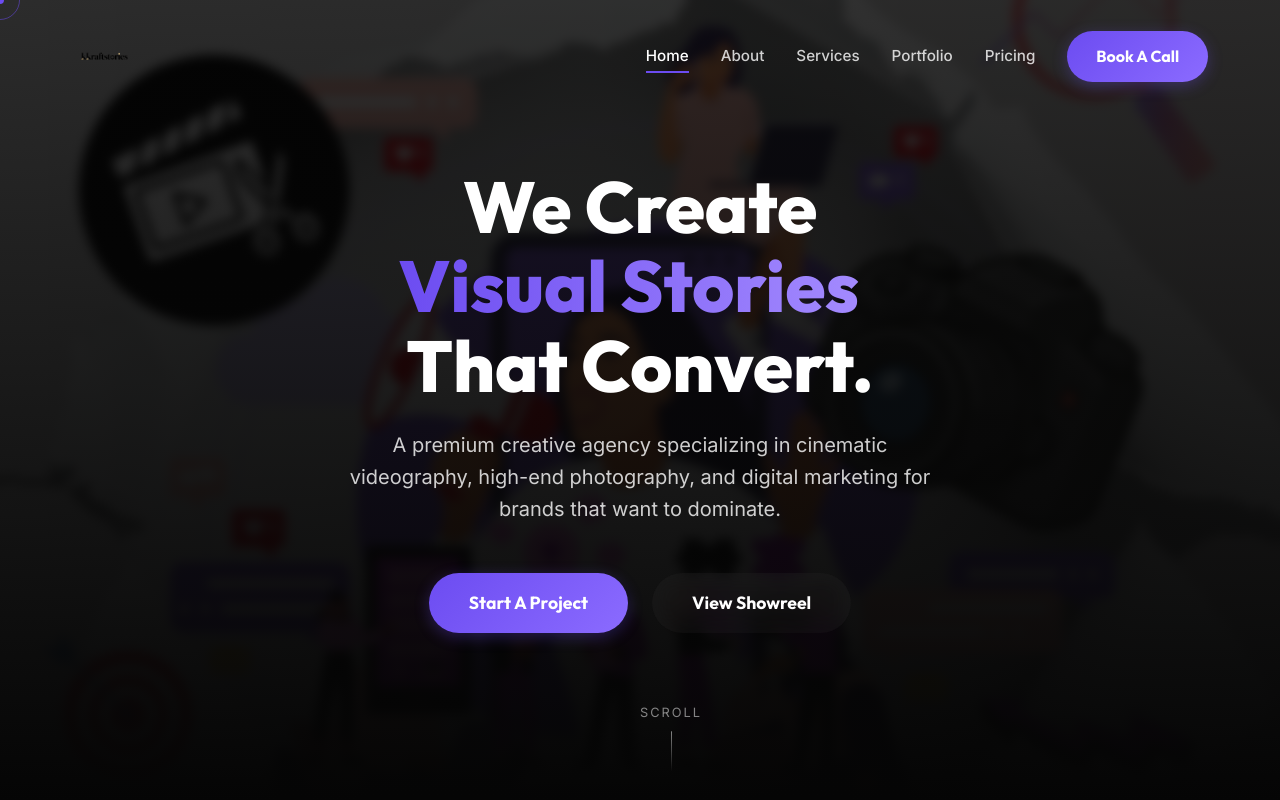
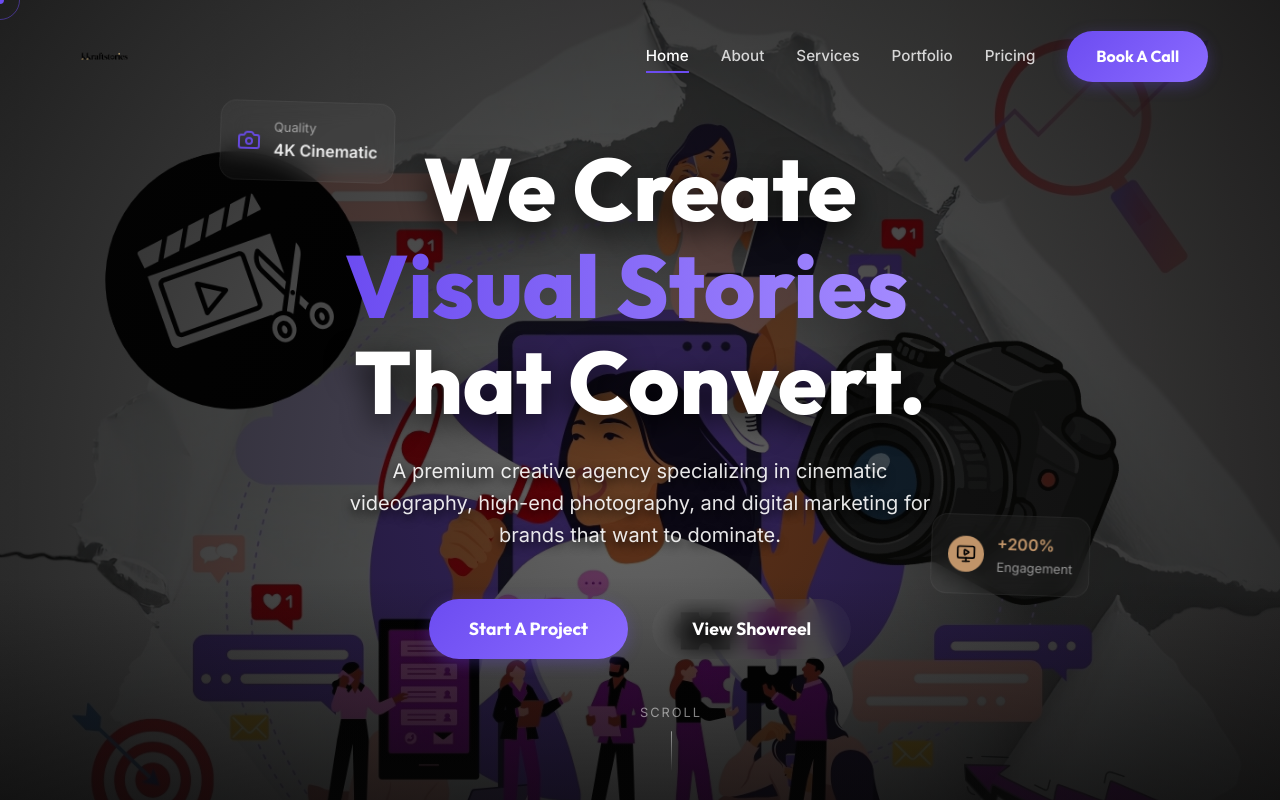
Before and after one commit to codecurser/kraftstories, a React (Vite) app: page / in a window 1280 px wide. Both pictures are taken after a click on the button "Skip Intro". Shown: the top 800 px of the page. Built offline with nearby package versions, Linux system fonts and the light colour scheme.

Commit message:
Enhance hero landing section: add parallax poster, floating badges, and refine layout

```diff
--- a/src/pages/Home.jsx
+++ b/src/pages/Home.jsx
@@ -46,28 +46,60 @@ const Home = () => {
 
       {/* Hero Section */}
       <section style={{ position: 'relative', minHeight: '100vh', display: 'flex', alignItems: 'center', justifyContent: 'center', overflow: 'hidden' }}>
-        {/* Hero Background Image */}
-        <div style={{ position: 'absolute', top: 0, left: 0, width: '100%', height: '100%', zIndex: 0 }}>
-          <div style={{ position: 'absolute', inset: 0, backgroundImage: 'url("/poster.jpg")', backgroundSize: 'cover', backgroundPosition: 'center', filter: 'blur(5px) brightness(0.6)', transform: 'scale(1.05)' }}></div>
-          <div style={{ position: 'absolute', inset: 0, background: 'linear-gradient(to bottom, rgba(5,5,5,0.7) 0%, rgba(5,5,5,1) 100%)' }}></div>
-        </div>
+        {/* Hero Background Image with Parallax */}
+        <motion.div style={{ position: 'absolute', top: 0, left: 0, width: '100%', height: '120%', y: heroY, zIndex: 0 }}>
+          <div style={{ position: 'absolute', inset: 0, backgroundImage: 'url("/poster.jpg")', backgroundSize: 'cover', backgroundPosition: 'center', filter: 'brightness(0.4)' }}></div>
+          {/* Radial dark overlay to focus on center */}
+          <div style={{ position: 'absolute', inset: 0, background: 'radial-gradient(circle at center, transparent 0%, rgba(5,5,5,0.7) 100%)' }}></div>
+          {/* Bottom gradient to blend smoothly into the next section */}
+          <div style={{ position: 'absolute', bottom: 0, left: 0, width: '100%', height: '40%', background: 'linear-gradient(to bottom, transparent 0%, rgba(5,5,5,1) 100%)' }}></div>
+        </motion.div>
 
+        <div className="container" style={{ position: 'relative', zIndex: 1, display: 'flex', alignItems: 'center', justifyContent: 'center' }}>
+          <motion.div
+            initial={{ opacity: 0, scale: 0.95 }}
+            animate={{ opacity: 1, scale: 1 }}
+            transition={{ duration: 1, delay: 0.2 }}
+            style={{ display: 'flex', flexDirection: 'column', alignItems: 'center', textAlign: 'center', position: 'relative' }}
+          >
+            {/* Floating Element Left */}
+            <motion.div
+              animate={{ y: [-15, 15, -15], rotate: [-2, 2, -2] }}
+              transition={{ duration: 6, repeat: Infinity, ease: 'easeInOut' }}
+              className="glass"
+              style={{ position: 'absolute', top: '-10%', left: '-20%', padding: '1rem', display: 'flex', alignItems: 'center', gap: '0.8rem', opacity: 0.9 }}
+            >
+              <Camera size={24} color="var(--color-primary)" />
+              <div style={{ textAlign: 'left' }}>
+                <p style={{ fontSize: '0.8rem', margin: 0, color: 'rgba(255,255,255,0.6)' }}>Quality</p>
+                <p style={{ fontSize: '1rem', margin: 0, fontWeight: 'bold' }}>4K Cinematic</p>
+              </div>
+            </motion.div>
 
-        <div className="container" style={{ position: 'relative', zIndex: 1, textAlign: 'center' }}>
-          <motion.div
-            initial={{ opacity: 0, y: 30 }}
-            animate={{ opacity: 1, y: 0 }}
-            transition={{ duration: 1, delay: 0.2 }}
-            style={{ display: 'flex', flexDirection: 'column', alignItems: 'center' }}
-          >
-            <h1 style={{ fontSize: '4.5rem', marginBottom: '1.5rem', lineHeight: '1.1', fontWeight: '800' }}>
+            {/* Floating Element Right */}
+            <motion.div
+              animate={{ y: [15, -15, 15], rotate: [2, -2, 2] }}
+              transition={{ duration: 7, repeat: Infinity, ease: 'easeInOut', delay: 1 }}
+              className="glass"
+              style={{ position: 'absolute', bottom: '15%', right: '-25%', padding: '1rem', display: 'flex', alignItems: 'center', gap: '0.8rem', opacity: 0.9 }}
+            >
+              <div style={{ background: 'var(--color-accent)', borderRadius: '50%', padding: '0.5rem', display: 'flex', alignItems: 'center', justifyContent: 'center' }}>
+                <MonitorPlay size={20} color="#000" />
+              </div>
+              <div style={{ textAlign: 'left' }}>
+                <p style={{ fontSize: '1rem', margin: 0, fontWeight: 'bold', color: 'var(--color-accent)' }}>+200%</p>
+                <p style={{ fontSize: '0.8rem', margin: 0, color: 'rgba(255,255,255,0.6)' }}>Engagement</p>
+              </div>
+            </motion.div>
+
+            <h1 style={{ fontSize: 'clamp(3rem, 8vw, 5.5rem)', marginBottom: '1.5rem', lineHeight: '1.1', fontWeight: '800', textShadow: '0 10px 30px rgba(0,0,0,0.8)' }}>
               We Create <br />
-              <span className="text-gradient-primary">
+              <span className="text-gradient-primary" style={{ textShadow: 'none' }}>
                 <TypewriterText text="Visual Stories" />
               </span>
               <br /> That Convert.
             </h1>
-            <p style={{ fontSize: '1.25rem', color: 'rgba(255,255,255,0.8)', marginBottom: '3rem', maxWidth: '600px' }}>
+            <p style={{ fontSize: 'clamp(1rem, 3vw, 1.25rem)', color: 'rgba(255,255,255,0.9)', marginBottom: '3rem', maxWidth: '600px', textShadow: '0 4px 10px rgba(0,0,0,0.8)' }}>
               A premium creative agency specializing in cinematic videography, high-end photography, and digital marketing for brands that want to dominate.
             </p>
             <div style={{ display: 'flex', gap: '1.5rem', justifyContent: 'center', flexWrap: 'wrap' }}>
```
